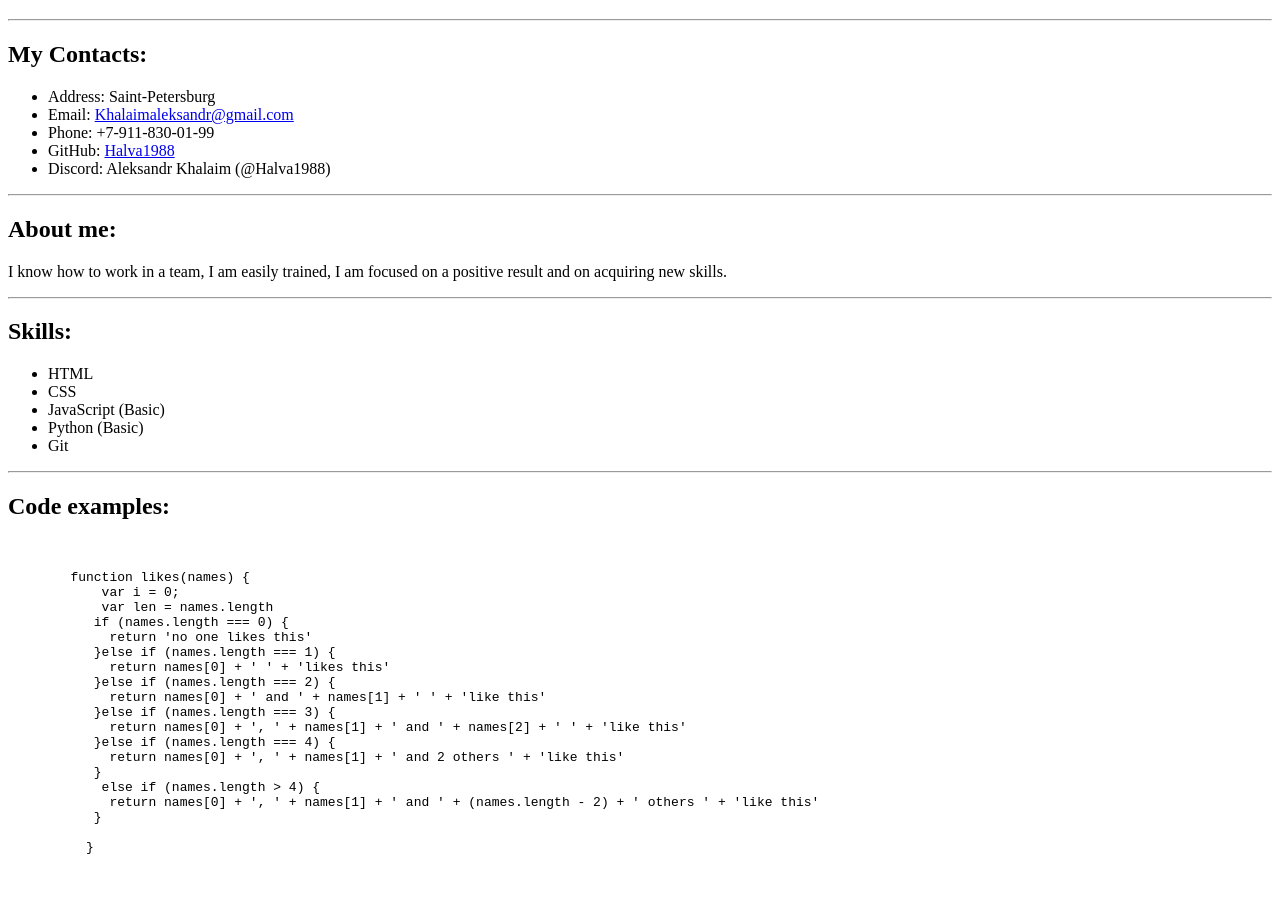
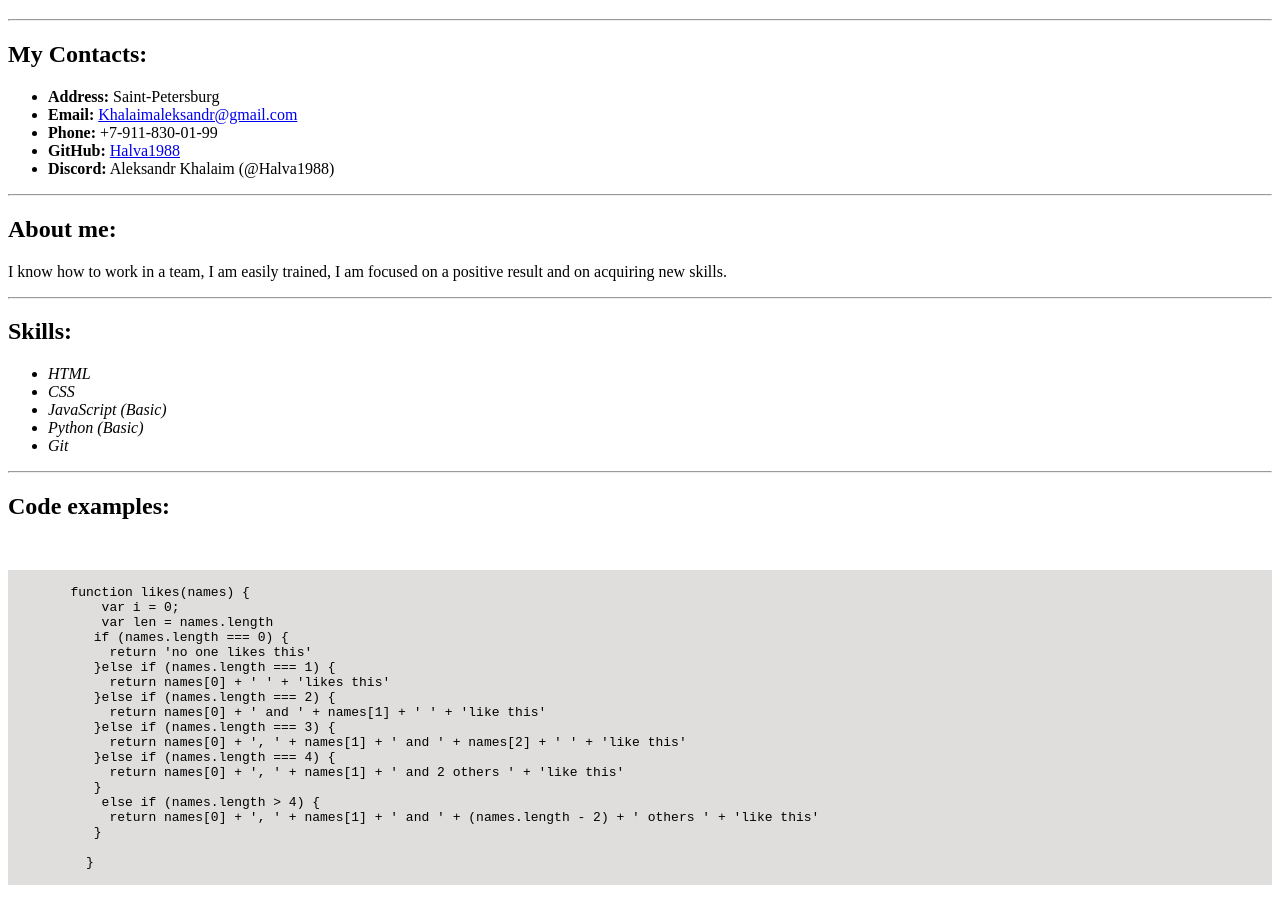
Before and after one commit to Halva1988/rsschool-cv, a plain HTML site: page index.html in a window 1280 px wide. Shown: the part 218-1142 px from the top of the page. Before the commit the page ends 1116 px from the top, so only its background shows below. Drawn offline with Linux system fonts and the light colour scheme.

Commit message:
docs: edited css file

```diff
--- a/index.html
+++ b/index.html
@@ -5,6 +5,7 @@
     <meta http-equiv="X-UA-Compatible" content="IE=edge">
     <meta name="viewport" content="width=device-width, initial-scale=1.0">
     <title>CV-HTML</title>
+    <link rel="stylesheet" href="style.css">
 </head>
 <body>
     <img src="foto.png">
@@ -13,11 +14,11 @@
 
     <h2>My Contacts:</h2>
     <ul>
-        <li>Address: Saint-Petersburg</li>
-        <li>Email: <a href="mailto:Khalaimaleksandr@gmail.com">Khalaimaleksandr@gmail.com</a></li>
-        <li>Phone: +7-911-830-01-99</li>
-        <li>GitHub: <a href="https://github.com/Halva1988">Halva1988</a> </li>
-        <li>Discord: Aleksandr Khalaim (@Halva1988)</li>
+        <li><strong>Address:</strong> Saint-Petersburg</li>
+        <li><strong>Email:</strong> <a href="mailto:Khalaimaleksandr@gmail.com">Khalaimaleksandr@gmail.com</a></li>
+        <li><strong>Phone:</strong> +7-911-830-01-99</li>
+        <li><strong>GitHub:</strong> <a href="https://github.com/Halva1988">Halva1988</a> </li>
+        <li><strong>Discord:</strong> Aleksandr Khalaim (@Halva1988)</li>
     </ul>
     <hr>
 
@@ -26,7 +27,7 @@
     <hr>
 
     <h2>Skills:</h2>
-    <ul>
+    <ul class="Skills">
         <li>HTML</li>
         <li>CSS</li>
         <li>JavaScript (Basic)</li>
--- a/style.css
+++ b/style.css
@@ -0,0 +1,8 @@
+code {
+    display: block;
+    background-color: rgb(224, 221, 221);
+}
+
+.Skills {
+    font-style: italic;
+}
```
